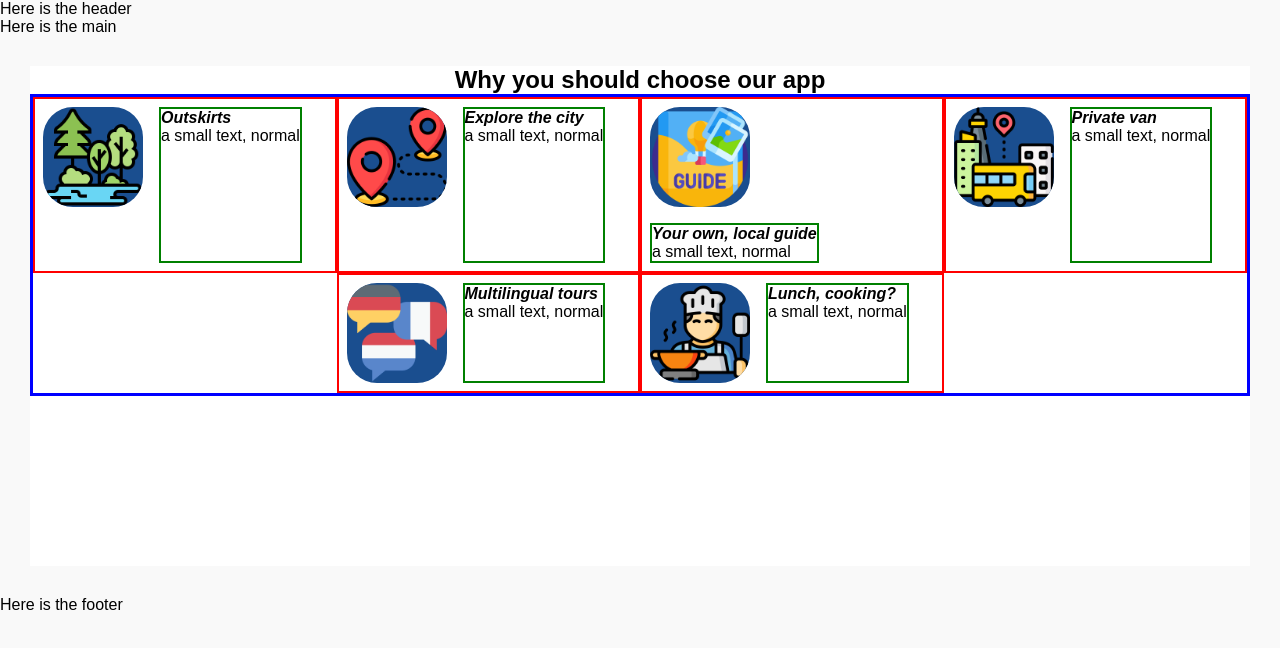
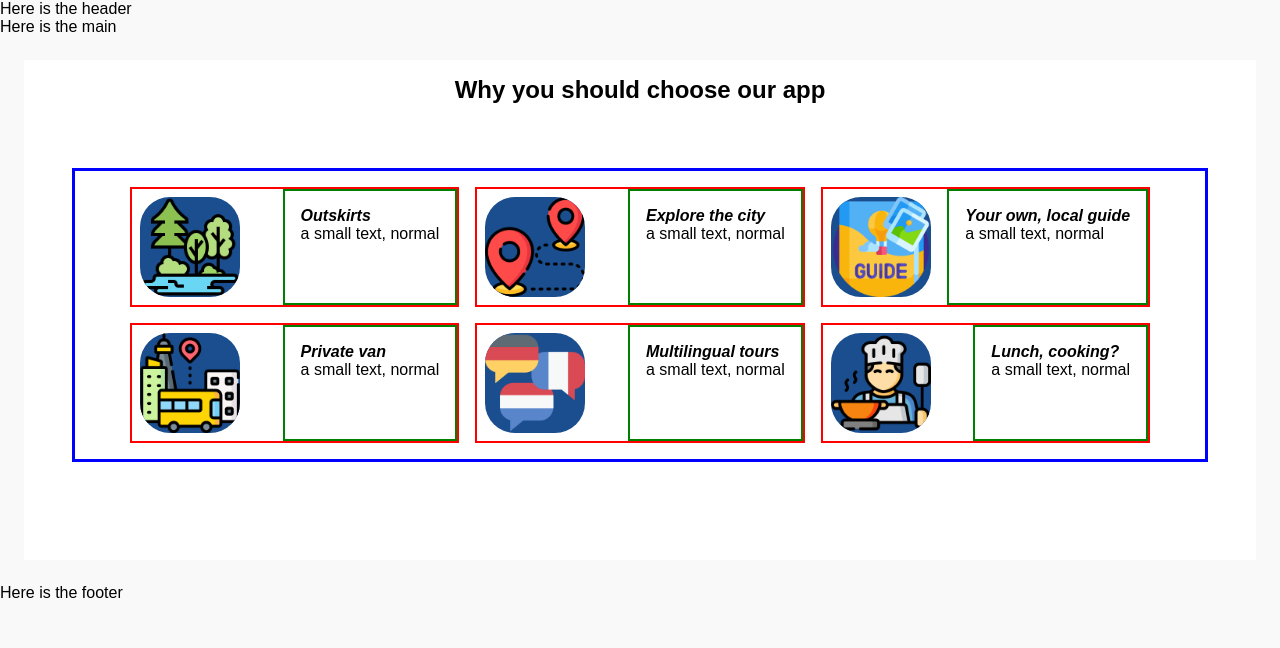
Before and after one commit to ifoca/wbs-adventure-project, a plain HTML site: page index.html in a window 1280 px wide. Drawn offline with Linux system fonts and the light colour scheme.

Commit message:
add styles for items

```diff
--- a/style.css
+++ b/style.css
@@ -12,13 +12,14 @@ body {
 .benefits-container {
   background-color: #ffffff;
   border: 1px #e6e6e6;
-  margin: 30px;
+  margin: 1.5rem;
   height: 500px;
   width: 1320;
 }
 
 .benefits-container h1 {
   text-align: center;
+  padding: 1rem;
 }
 
 .benefits {
@@ -26,21 +27,24 @@ body {
   justify-content: center;
   flex-wrap: wrap;
   border: 3px solid blue;
+  margin: 3rem;
+  margin-left: 3rem;
+  margin-right: 3rem;
+  padding: 1rem;
+  gap: 1rem;
 }
 
 .benefits-item {
   border: 2px solid red;
-  width: 25%;
+  width: 30%;
   display: flex;
-  flex-wrap: wrap;
-  /* margin-left: 220px;
-  margin-right: 220px; */
+  justify-content: space-between;
+  gap: 0.5rem;
 }
 
 .benefits-item p {
   border: 2px solid green;
-  margin: 0.5rem;
-  /* margin-left: auto; */
+  padding: 1rem;
 }
 
 .benefits-item img {
```
